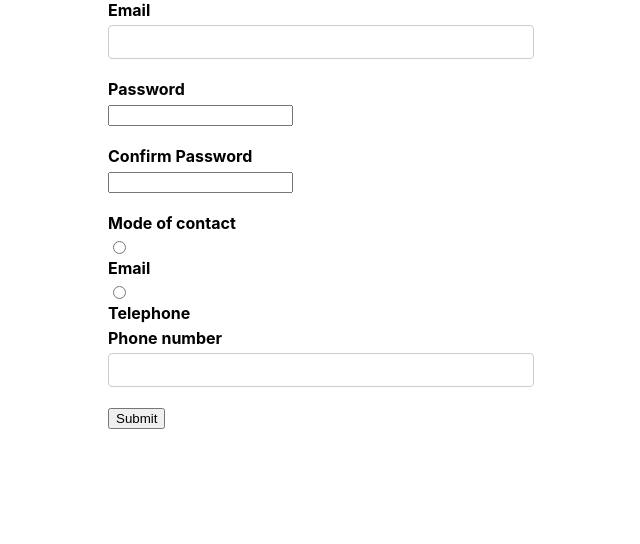
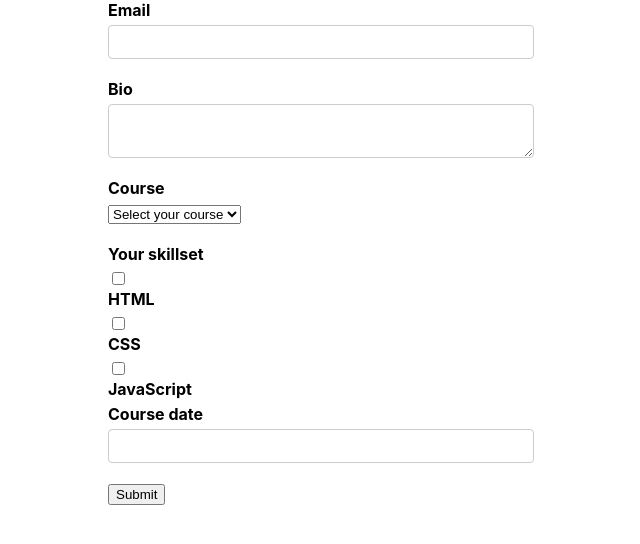
Before and after one commit to SrijanShovit/React-Formik-L, a React (Create React App) app: page / in a window 1280 px wide. Shown: the top 544 px of the page, without its empty margins (319-959 px from the left). Built offline with nearby package versions, Linux system fonts and the light colour scheme.

Commit message:
Course Enrollment Form

```diff
--- a/src/App.js
+++ b/src/App.js
@@ -1,8 +1,9 @@
 import './App.css';
+import EnrollmentForm from './controlcomponents/EnrollmentForm';
 // import YoutubeForm from './components/YoutubeForm'
 // import FormikContainer from './controlcomponents/FormikContainer';
 // import LoginForm from './controlcomponents/LoginForm';
-import RegistrationForm from './controlcomponents/RegistrationForm';
+// import RegistrationForm from './controlcomponents/RegistrationForm';
 
 function App() {
   return (
@@ -10,7 +11,8 @@
      {/* <YoutubeForm/> */}
      {/* <FormikContainer/> */}
      {/* <LoginForm/> */}
-     <RegistrationForm/>
+     {/* <RegistrationForm/> */}
+     <EnrollmentForm/>
     </div>
   );
 }
--- /dev/null
+++ b/src/controlcomponents/EnrollmentForm.js
@@ -0,0 +1,86 @@
+import React from 'react'
+import {Formik,Form} from 'formik'
+import * as Yup from 'yup'
+import FormikControl from './FormikControl'
+
+function EnrollmentForm() {
+    const dropdownOptions = [
+        {key: 'Select your course',value:''},
+        {key: 'React',value:'react'},
+        {key: 'Angular',value:'angular'},
+        {key: 'Vue',value:'vue'},
+    ]
+
+    const checkboxOptions = [
+        {key: "HTML",value:'html'},
+        {key: "CSS",value:'css'},
+        {key: "JavaScript",value:'javascript'},
+    ]
+
+    const initialValues = {
+        email: '',
+        bio: '',
+        course: '',
+        skills:[],
+        courseDate: null
+    }
+
+    const validationSchema = Yup.object({
+        email: Yup.string().email("Invalid email format").required('Required'),
+        bio:Yup.string().required('Required'),
+        course: Yup.string().required('Required'),
+        courseDate: Yup.date().required('Required').nullable()
+    })
+
+    const onSubmit = values => {
+        console.log('Form data',values)
+    }
+
+    return (
+        <Formik initialValues={initialValues} validationSchema={validationSchema}
+         onSubmit={onSubmit}>
+            {
+                formik => {
+                    return <Form>
+                        <FormikControl
+                        control = 'input'
+                        type='email'
+                        label = 'Email'
+                        name= 'email'
+                        />
+                        <FormikControl
+                        control='textarea'
+                        label = 'Bio'
+                        name = 'bio'
+                        />
+
+                        <FormikControl
+                        control='select'
+                        label = 'Course'
+                        name = 'course'
+                        options={dropdownOptions}
+                        />
+
+                        <FormikControl
+                        control='checkbox'
+                        label = 'Your skillset'
+                        name = 'skills'
+                        options={checkboxOptions}
+                        />
+
+                        <FormikControl
+                        control='date'
+                        label = 'Course date'
+                        name='courseDate'
+                        />
+
+                        <button type='submit' disabled={!formik.isValid}>Submit</button>
+                    </Form>
+                }
+            }
+
+        </Formik>
+    )
+}
+
+export default EnrollmentForm
```
